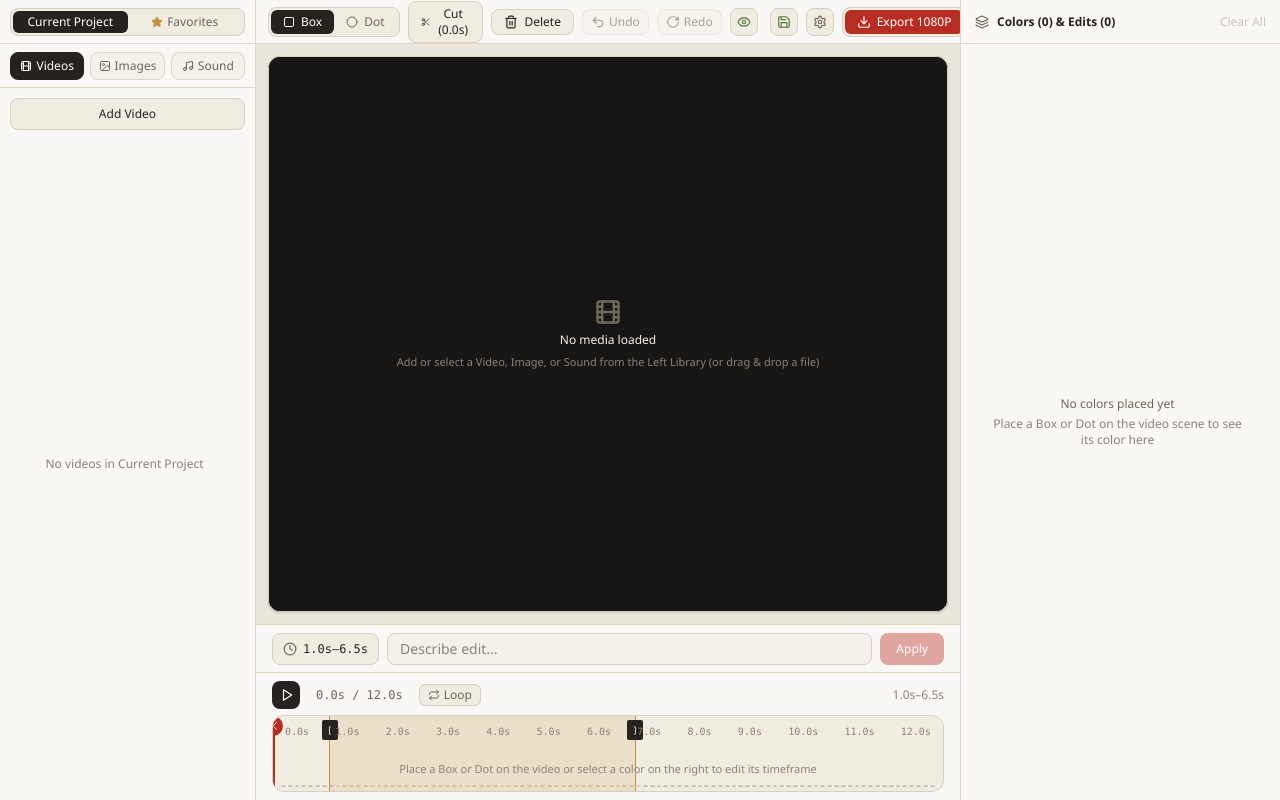
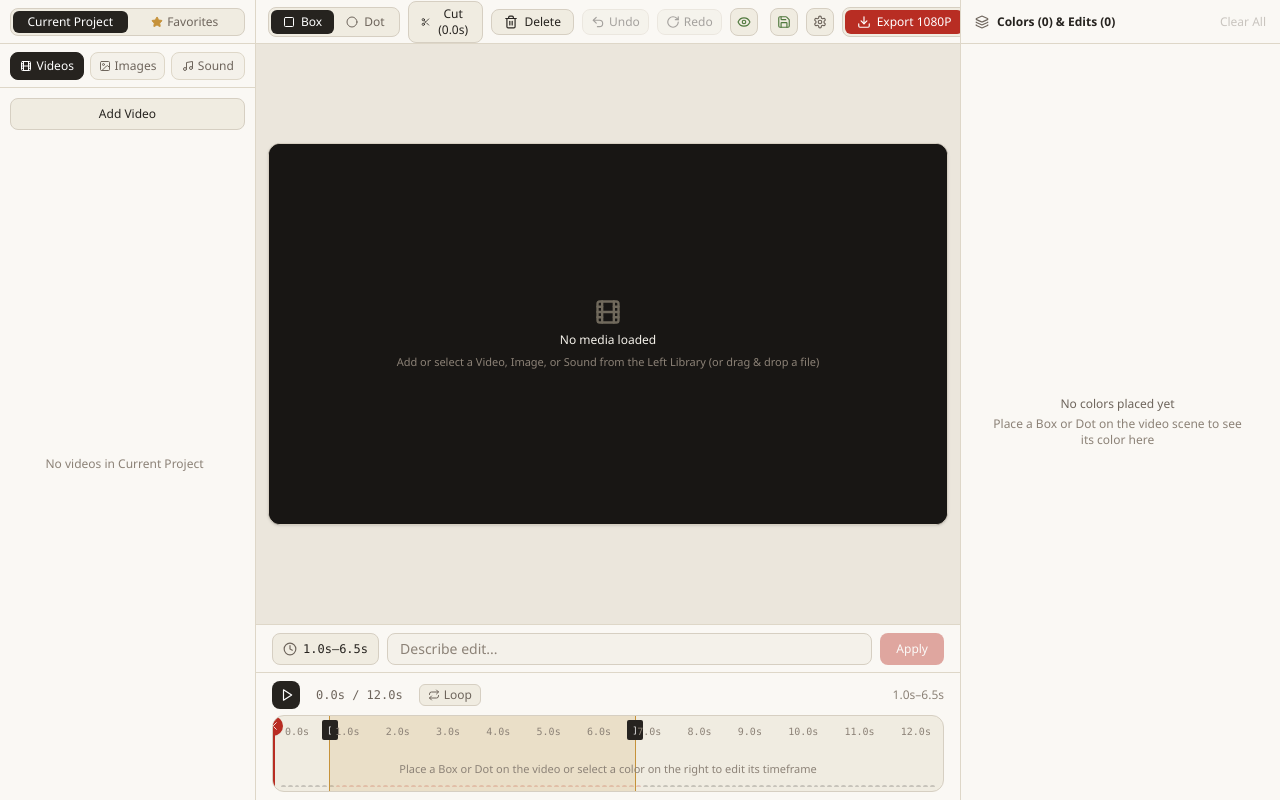
Before and after one commit to Honeybee5151/Sumo-RPG-VideoEditing, a Next.js app: page / in a window 1280 px wide. Built offline with nearby package versions, Linux system fonts and the light colour scheme.

Commit message:
Keep video canvas strictly 16:9 without stretching while locking container layout

```diff
--- a/src/components/VideoEditorStudio.tsx
+++ b/src/components/VideoEditorStudio.tsx
@@ -2463,9 +2463,18 @@ export default function VideoEditorStudio() {
             </div>
           </div>
 
-          {/* VIDEO CANVAS & INTERACTIVE SVG DRAWING OVERLAY (Locked Stage Geometry — Never Shifts on Resolution Switch) */}
-          <div className="flex-1 relative p-3 min-h-0 overflow-hidden bg-[#ebe6dc]">
-            <div className="relative w-full h-full rounded-xl border border-[#d6cfc2] shadow-sm bg-[#181614] overflow-hidden">
+          {/* VIDEO CANVAS & INTERACTIVE SVG DRAWING OVERLAY (Strict 16:9 Fit Inside Locked Container — Never Stretched & Never Shifts) */}
+          <div
+            style={{ containerType: 'size' }}
+            className="flex-1 relative flex items-center justify-center p-3 min-h-0 overflow-hidden bg-[#ebe6dc]"
+          >
+            <div
+              style={{
+                width: 'min(100cqw, calc(100cqh * 16 / 9))',
+                height: 'min(100cqh, calc(100cqw * 9 / 16))',
+              }}
+              className="relative rounded-xl border border-[#d6cfc2] shadow-sm bg-[#181614] overflow-hidden shrink-0"
+            >
               <canvas
                 ref={displayCanvasRef}
                 width={1280}
```
